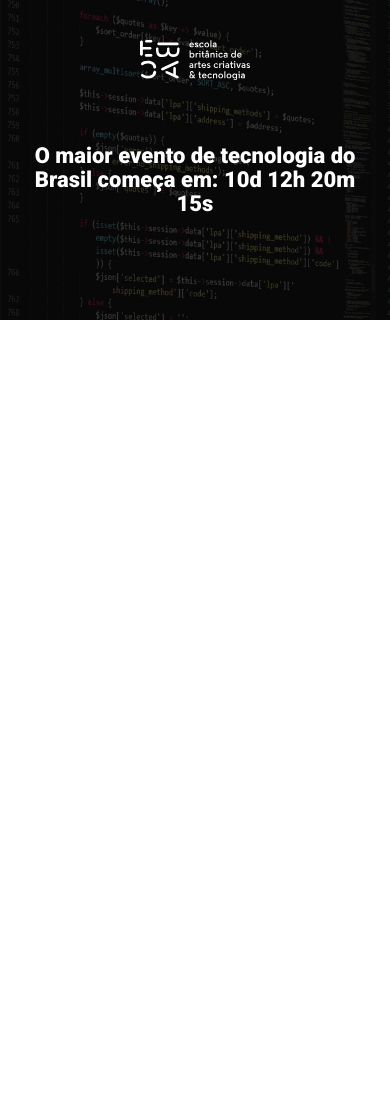
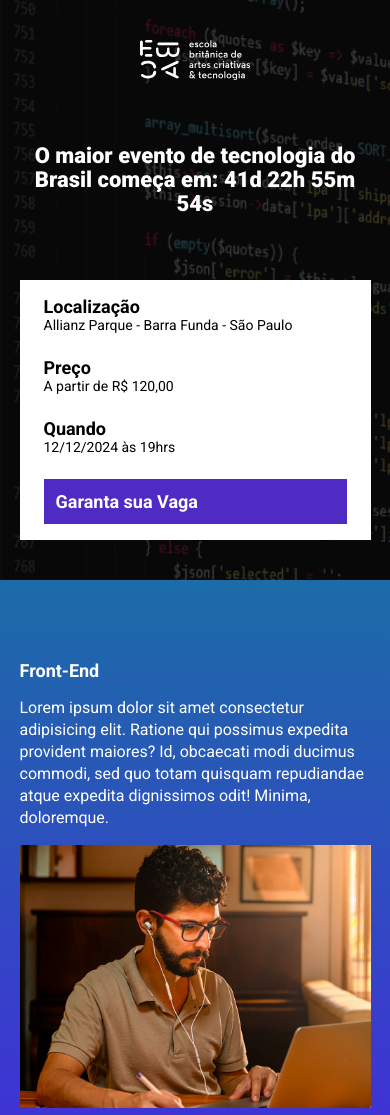
Before and after one commit to humberto-rodrigz/ebac_tech_talks, a website built with Parcel: page src/index.html in a window 390 px wide. Shown: the top 1115 px of the page. Before the commit the page ends 844 px from the top, so only its background shows below. Built offline with nearby package versions, Linux system fonts and the light colour scheme.

Commit message:
contagem regressiva

```diff
--- a/package.json
+++ b/package.json
@@ -1,9 +1,9 @@
 {
   "name": "parcel",
   "version": "1.0.0",
-  "main": "index.js",
   "scripts": {
     "dev": "parcel src/index.html src/styles/main.scss src/scripts/main.js",
+    "build": "parcel build src/index.html",
     "test": "echo \"Error: no test specified\" && exit 1"
   },
   "keywords": [],
--- a/src/index.html
+++ b/src/index.html
@@ -8,14 +8,73 @@
     <link rel="preconnect" href="https://fonts.googleapis.com">
     <link rel="preconnect" href="https://fonts.gstatic.com" crossorigin>
     <link href="https://fonts.googleapis.com/css2?family=Roboto:ital,wght@0,100;0,300;0,400;0,500;0,700;0,900;1,100;1,300;1,400;1,500;1,700;1,900&display=swap" rel="stylesheet">
+    <link rel="stylesheet" href="https://unpkg.com/aos@next/dist/aos.css" />
 </head>
 <body>
     <header class="hero">
         <div class="container">
             <img class="hero__logo" src="./images/ebac_logo.svg" alt="EBAC">
-            <p class="hero__text">O maior evento de tecnologia do Brasil começa em: 10d 12h 20m 15s </p>
+            <p class="hero__text">O maior evento de tecnologia do Brasil começa em: <span id="contador"></span> </p>
+            <div class="infos-bar">
+                <ul>
+                    <li class="infos-bar__infos__item">
+                        <b>Localização</b>
+                        Allianz Parque - Barra Funda - São Paulo
+                    </li>
+                    <li class="infos-bar__infos__item">
+                        <b>Preço</b>
+                        A partir de R$ 120,00
+                    </li>
+                    <li class="infos-bar__infos__item">
+                        <b>Quando</b>
+                        12/12/2024 às 19hrs
+                    </li>
+                </ul>
+                <a class="button button--primary" href="">
+                    Garanta sua Vaga
+                </a>
+            </div>
         </div>
     </header>
+    <section class="event event--frontend" >
+        <div class="container" data-aos="fade-right">
+            <div class="event__details">
+                <h2 class="event__details__title">Front-End</h2>
+                <p class="event__details__description">Lorem ipsum dolor sit amet consectetur adipisicing elit. Ratione qui possimus expedita provident maiores? Id, obcaecati modi ducimus commodi, sed quo totam quisquam repudiandae atque expedita dignissimos odit! Minima, doloremque.</p>
+            </div>
+            <img class="event__image" src="./images/frontend.png" alt="frontend">
+        </div>
+    </section>
+    <section class="event event--ux-ui event--image-left" >
+        <div class="container" data-aos="fade-left">
+            <div class="event__details">
+                <h2 class="event__details__title">UI/UX</h2>
+                <p class="event__details__description">Lorem ipsum dolor sit amet consectetur adipisicing elit. Ratione qui possimus expedita provident maiores? Id, obcaecati modi ducimus commodi, sed quo totam quisquam repudiandae atque expedita dignissimos odit! Minima, doloremque.</p>
+            </div>
+            <img class="event__image" src="./images/frontend.png" alt="frontend">
+        </div>
+    </section>
+    <section class="event event--data-science">
+        <div class="container" data-aos="fade-right">
+            <div class="event__details">
+                <h2 class="event__details__title">Data Science</h2>
+                <p class="event__details__description">Lorem ipsum dolor sit amet consectetur adipisicing elit. Ratione qui possimus expedita provident maiores? Id, obcaecati modi ducimus commodi, sed quo totam quisquam repudiandae atque expedita dignissimos odit! Minima, doloremque.</p>
+            </div>
+            <img class="event__image" src="./images/frontend.png" alt="frontend">
+        </div>
+    </section>
+    <section class="event event--backend event--image-left">
+        <div class="container" data-aos="fade-left">
+            <div class="event__details">
+                <h2 class="event__details__title">Back-end</h2>
+                <p class="event__details__description">Lorem ipsum dolor sit amet consectetur adipisicing elit. Ratione qui possimus expedita provident maiores? Id, obcaecati modi ducimus commodi, sed quo totam quisquam repudiandae atque expedita dignissimos odit! Minima, doloremque.</p>
+            </div>
+            <img class="event__image" src="./images/frontend.png" alt="frontend">
+        </div>
+    </section>
+
+
+    <script src="https://unpkg.com/aos@next/dist/aos.js"></script>
     <script src="scripts/main.js"></script>
 </body>
 </html>
--- a/src/scripts/main.js
+++ b/src/scripts/main.js
@@ -0,0 +1,32 @@
+AOS.init();
+
+12/12/2024
+
+const dataDoEvento = new Date("Sep 21, 2024 19:00:00");
+const TimeStampDoEvento = dataDoEvento.getTime();
+
+const contaAsHoras = setInterval(function() {
+    const agora = new Date();
+    const TimeStampAtual = agora.getTime();
+
+    const distanciaAteOEvento = TimeStampDoEvento - TimeStampAtual;
+
+    const diasEmMs = 1000 * 60 * 60 * 24;
+    const horasEmMs = 1000 * 60 * 60;
+    const minutosEmMs = 1000 * 60;
+
+    const diasAteOEvento = Math.floor(distanciaAteOEvento / diasEmMs);
+    const horasAteOEvento = Math.floor((distanciaAteOEvento % diasEmMs) / (horasEmMs));
+    const minutosAteOEvento = Math.floor(distanciaAteOEvento % (horasEmMs) / (minutosEmMs));
+    const seguntosAteOEvento = Math.floor((distanciaAteOEvento % minutosEmMs) / 1000);
+
+
+
+    document.getElementById('contador').innerHTML = `${diasAteOEvento}d ${horasAteOEvento}h ${minutosAteOEvento}m ${seguntosAteOEvento}s`
+
+    if(distanciaAteOEvento <0){
+        clearInterval(contaAsHoras);
+        document.getElementById('contador').innerHTML = 'Evento Expirado'
+    }
+
+}, 1000);
--- /dev/null
+++ b/src/styles/_event.scss
@@ -0,0 +1,54 @@
+@use './variables';
+
+.event{
+    padding: 80px 0;
+    color: #fff;
+    .container{
+        display: flex;
+    }
+    &--frontend{
+        background-image: linear-gradient(variables.$blue1, variables.$blue2);
+    }
+    &--ux-ui{
+        background-image: linear-gradient(variables.$blue2, variables.$pink);
+    }
+    &--data-science{
+        background-image: linear-gradient(variables.$pink, variables.$yellow);
+    }
+    &--backend{
+        background-image: linear-gradient(variables.$yellow, variables.$pink);
+    }
+    &--image-left{
+        .container{
+            flex-direction: row-reverse;
+            gap: 40px;
+        }
+    }
+    &__image{
+        max-width: 360px;
+    }
+    &__details{
+        margin-right: 40px;
+        &__title{
+            font-size: 18px;
+            font-weight: bold;
+            margin-bottom: 16px;
+        }
+        &__description{
+            line-height: 22px;
+        }
+    }
+
+    @media (max-width: 640px) {
+       .container{
+        display: block;
+       }
+       &__details{
+        margin-bottom: 16px;
+        margin-right: 0px;
+       }
+       &__image{
+        width: 100%;
+       }
+    }
+}
--- a/src/styles/_hero.scss
+++ b/src/styles/_hero.scss
@@ -21,6 +21,7 @@
         opacity: 0.7;
     }
     &__text{
+        color: #fff;
         margin-top: 64px;
         margin-bottom: 64px;
         font-size: 40px;
--- /dev/null
+++ b/src/styles/_variables.scss
@@ -0,0 +1,7 @@
+$textColor: #fff;
+$secundaryTextColor: #000;
+
+$blue1: #1B6CA7;
+$blue2: #442BDB;
+$pink: #89223B;
+$yellow: #9c791D;
--- /dev/null
+++ b/src/styles/components/_buttons.scss
@@ -0,0 +1,25 @@
+@use '../variables';
+
+
+.button{
+    padding: 12px;
+    font-size: 18px;
+    font-weight: bold;
+    text-decoration: none;
+    white-space: nowrap;
+
+    &--primary{
+        color: variables.$textColor;
+        background-color: #4F2AC3;
+    }
+
+    @media (max-width: 640px) {
+        display: block;
+        width: 100%;
+        text-align: center;
+    }
+    @media (max-width: 1024px) {
+        display: flex;
+        align-items: center;
+    }
+}
--- /dev/null
+++ b/src/styles/components/_infos_bar.scss
@@ -0,0 +1,36 @@
+.infos-bar{
+    display: flex;
+    padding: 16px 24px;
+    background-color: #ffffff;
+    justify-content: space-between;
+
+    ul{
+        display: flex;
+        gap: 40px;
+    }
+    li{
+        font-size: 14px;
+        color: #000 !important;
+        b{
+            font-size: 18px;
+            display: block;
+            color: #000 !important;
+        }
+    }
+    @media (max-width: 640px){
+        display: block;
+
+        ul{
+            display: block;
+        }
+        li{
+            margin-bottom: 24px;
+        }
+    }
+
+    @media (max-width: 1024px) {
+        ul{
+            gap: 16px;
+        }
+    }
+}
--- a/src/styles/main.scss
+++ b/src/styles/main.scss
@@ -1,12 +1,15 @@
+@use 'components/infos_bar';
 @use 'hero';
-
+@use 'components/buttons';
+@use 'event';
+@use 'variables';
 
 *{
     margin: 0;
     padding: 0;
     box-sizing: border-box;
     font-family: Roboto, sans-serif;
-    color: #fff;
+    list-style: none;
 }
 .container{
     max-width: 960px;
```
